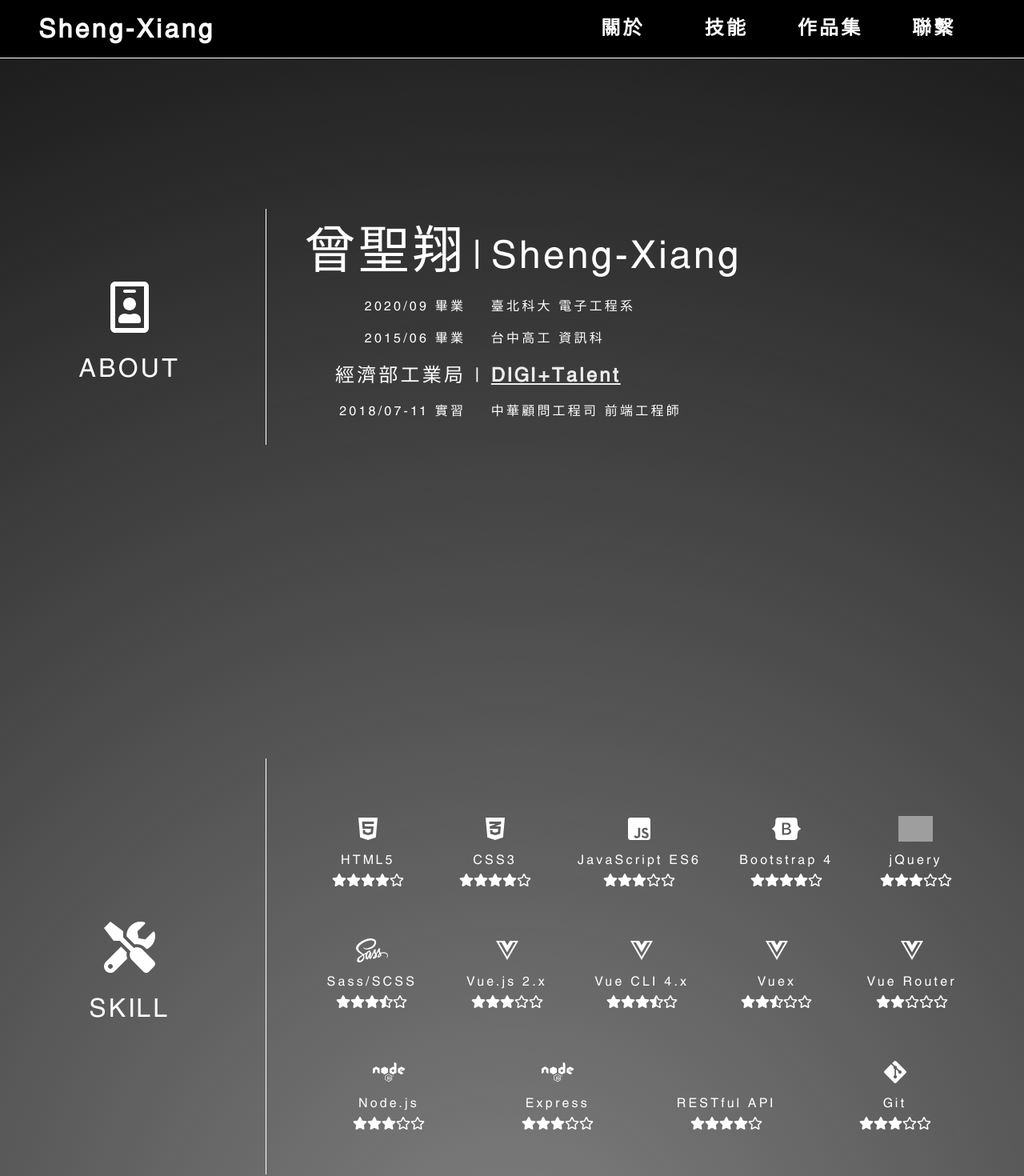
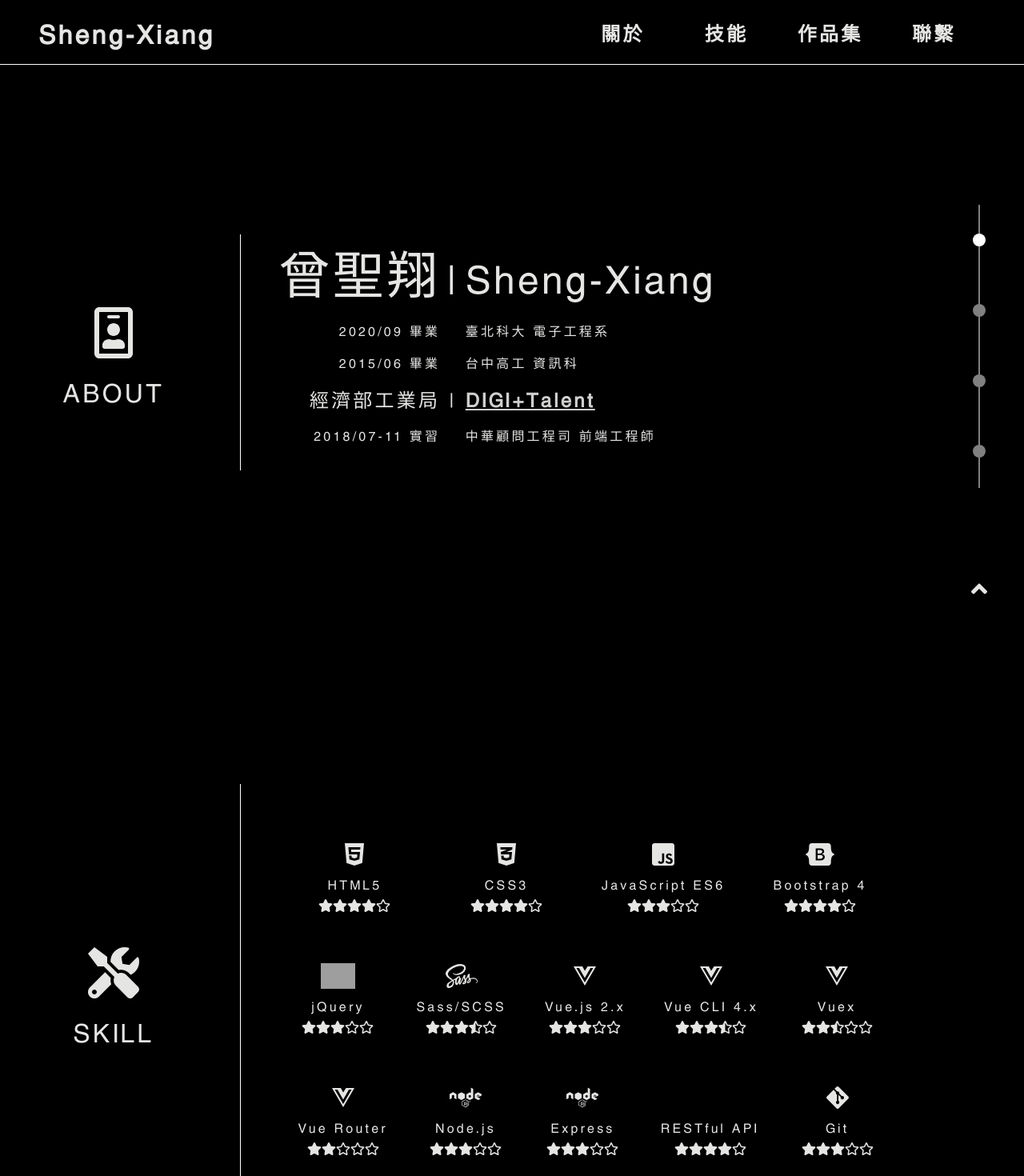
Before and after one commit to Sheng-Xiang/xiang, a Vue app: page / in a window 1280 px wide. Shown: the top 1470 px of the page at 80% size. Built offline with nearby package versions, Linux system fonts and the light colour scheme; grey boxes are pictures that could not be loaded; a web font is replaced by a local one.

Commit message:
add side bar

```diff
--- a/src/App.vue
+++ b/src/App.vue
@@ -7,12 +7,13 @@
 <script>
 import { mapMutations, mapGetters } from 'vuex'
 import $ from 'jquery'
-import gsap from 'gsap'
+import { gsap, Power1 } from 'gsap'
 
 export default {
     mounted() {
         let that = this
         let isMobileDevice = that.isMobileDevice()
+
         // 裝置判別
         if (isMobileDevice) {
             // 行動裝置
@@ -22,8 +23,12 @@ export default {
             $(() => {
                 const cursor = $('.cursor')
                 const html = $('html')
+                const side = $('#side')
+                const container = $('.container')
                 cursor.css('display', 'none')
                 html.css('cursor', 'auto')
+                side.css('display', 'none')
+                container.css('padding-right', '0rem')
             })
             //手指接觸螢幕
             document.addEventListener("touchstart", e => {
@@ -84,6 +89,22 @@ export default {
             $(() => {
                 const cursor = $('.cursor')
                 let scrollLock = true
+                const el = $('.item, .gotoTop, a')
+                // 游標縮放
+                el.on('mouseenter', () => {
+                    gsap.to(cursor, 0.3, {
+                        ease: Power1.easeOut,
+                        scale: 2.3,
+                        backgroundColor: 'rgba(255, 255, 255, 1)'
+                    })
+                })
+
+                el.on('mouseleave', () => {
+                    gsap.to(cursor, 0.3, {
+                        ease: Power1.easeOut,
+                        scale: 1
+                    })
+                })
                 // 滑鼠移動
                 $(document).bind('mousemove', e => {
                     let offset = $(window).scrollTop()
@@ -172,6 +193,7 @@ export default {
     src: url('./font/cwTeXYen-zhonly.ttf');
     unicode-range: U+4E00-9FFF; // 中文字型範圍
 }
+
 @font-face {
     font-family: 'custom-font';
     src: url('./font/Swansea-q3pd.ttf');
@@ -185,7 +207,6 @@ export default {
     -moz-osx-font-smoothing: grayscale;
     text-align: center;
     letter-spacing: 0.2rem;
-    color: #FFFFFF;
 }
 
 .cursor {
@@ -216,6 +237,16 @@ html {
 }
 
 body {
-    background: radial-gradient(circle, rgba(128, 128, 128, 1), rgba(0, 0, 0, 0.9));
+    margin: 0;
+    background: rgba(0, 0, 0, 1);
+    color: rgba(229, 229, 228, 1);
 }
+
+@media (min-width: 1025px) and (max-width: 1920px) {}
+
+@media (min-width: 801px) and (max-width: 1024px) {}
+
+@media (max-width: 800px) {}
+
+@media (max-width: 540px) {}
 </style>
--- a/src/components/About.vue
+++ b/src/components/About.vue
@@ -51,36 +51,18 @@
     </div>
 </template>
 <script>
-import $ from 'jquery'
-import { gsap, Power1 } from 'gsap'
-
 export default {
     name: 'About',
     mounted() {
         let vh = window.innerHeight * 0.01;
         document.documentElement.style.setProperty('--vh', `${vh}px`);
-        $(() => {
-            const cursor = $('.cursor')
-            const el = $('a')
-
-            el.on('mouseenter', () => {
-                gsap.to(cursor, 0.3, {
-                    ease: Power1.easeOut,
-                    scale: 2.3,
-                    backgroundColor: 'rgba(255, 255, 255, 1)'
-                })
-            })
-
-            el.on('mouseleave', () => {
-                gsap.to(cursor, 0.3, {
-                    ease: Power1.easeOut,
-                    scale: 1
-                })
-            })
-        })
+        let vw = window.innerWidth * 0.01;
+        document.documentElement.style.setProperty('--vw', `${vw}px`);
         window.addEventListener('resize', () => {
             let vh = window.innerHeight * 0.01;
             document.documentElement.style.setProperty('--vh', `${vh}px`);
+            let vw = window.innerWidth * 0.01;
+            document.documentElement.style.setProperty('--vw', `${vw}px`);
         });
     }
 }
@@ -91,13 +73,19 @@ export default {
     height: 100vh;
     height: calc(var(--vh, 1vh) * 100);
     width: 100%;
+    // background: rgba(26, 32, 45, 1);
 }
 
 .container {
     display: flex;
     justify-content: space-between;
     align-items: center;
-    height: inherit;
+    height: 90vh;
+    height: calc(var(--vh, 1vh) * 90);
+    padding-top: 10vh;
+    padding-top: calc(var(--vh, 1vh) * 10);
+    padding-right: 10vw;
+    padding-right: calc(var(--vw, 1vw) * 10 - 1rem);
 }
 
 .theme {
@@ -209,11 +197,10 @@ export default {
 @media (max-width: 800px) {
     .container {
         flex-direction: column;
+        padding-right: 0rem;
     }
 
     .theme {
-        margin-top: 10vh;
-        margin-top: calc(var(--vh, 1vh) * 10);
         padding: 1rem;
 
         .themeIcon {
@@ -312,6 +299,6 @@ export default {
 
 a {
     font-weight: bold;
-    color: rgba(255, 255, 255, 0.9);
+    color: rgba(229, 229, 228, 0.9);
 }
 </style>
--- a/src/components/Nav.vue
+++ b/src/components/Nav.vue
@@ -29,35 +29,12 @@
 <script>
 import { mapMutations } from 'vuex'
 import $ from 'jquery'
-import { gsap, Power1 } from 'gsap'
 
 export default {
     name: 'Nav',
     mounted() {
         let vh = window.innerHeight * 0.01;
         document.documentElement.style.setProperty('--vh', `${vh}px`);
-        let isMobileDevice = this.isMobileDevice()
-        if (!isMobileDevice) {
-            $(() => {
-                const cursor = $('.cursor')
-                const el = $('.menu .item')
-
-                el.on('mouseenter', () => {
-                    gsap.to(cursor, 0.3, {
-                        ease: Power1.easeOut,
-                        scale: 2.3,
-                        backgroundColor: 'rgba(255, 255, 255, 1)'
-                    })
-                })
-
-                el.on('mouseleave', () => {
-                    gsap.to(cursor, 0.3, {
-                        ease: Power1.easeOut,
-                        scale: 1
-                    })
-                })
-            })
-        }
         window.addEventListener('resize', () => {
             let vh = window.innerHeight * 0.01;
             document.documentElement.style.setProperty('--vh', `${vh}px`);
@@ -69,12 +46,7 @@ export default {
         }),
         scroll(index) {
             this.changeContentPosition(index)
-            $('html').scrollTop(index * $(window).innerHeight())
-        },
-        isMobileDevice() {
-            const mobileDevice = ['Android', 'webOS', 'iPhone', 'iPad', 'iPod', 'BlackBerry', 'Windows Phone']
-            let isMobileDevice = mobileDevice.some(e => navigator.userAgent.match(e))
-            return isMobileDevice
+            $('html').scrollTop(index * window.innerHeight)
         }
     }
 }
@@ -82,14 +54,15 @@ export default {
 <!-- Add "scoped" attribute to limit CSS to this component only -->
 <style scoped lang="scss">
 .nav {
+    z-index: 2;
     position: fixed;
     top: 0;
     height: 10vh;
     height: calc(var(--vh, 1vh) * 10);
     width: 100vw;
-    margin: -8px;
     border-bottom: 1px solid rgba(255, 255, 255, 1);
     background: rgba(0, 0, 0, 1);
+    color: rgba(229, 229, 228, 1);
     font-weight: bold;
 }
 
--- /dev/null
+++ b/src/components/Side.vue
@@ -0,0 +1,136 @@
+<template>
+    <div id="side">
+        <div class="container">
+            <div class="bar">
+                <div class="circle"></div>
+                <div class="circle"></div>
+                <div class="circle"></div>
+                <div class="circle"></div>
+            </div>
+            <div class="gotoTop" @click="scroll(0)">
+                <font-awesome-icon :icon="['fas', 'angle-up']" />
+            </div>
+        </div>
+    </div>
+</template>
+<script>
+import { mapMutations, mapGetters } from 'vuex'
+import $ from 'jquery'
+
+export default {
+    name: 'Side',
+    mounted() {
+        let vh = window.innerHeight * 0.01;
+        document.documentElement.style.setProperty('--vh', `${vh}px`);
+        let vw = window.innerWidth * 0.01;
+        document.documentElement.style.setProperty('--vw', `${vw}px`);
+        window.addEventListener('resize', () => {
+            let vh = window.innerHeight * 0.01;
+            document.documentElement.style.setProperty('--vh', `${vh}px`);
+            let vw = window.innerWidth * 0.01;
+            document.documentElement.style.setProperty('--vw', `${vw}px`);
+        });
+        document.getElementsByClassName('circle')[this.getContentPosition].style['background'] = 'rgba(255, 255, 255, 1)'
+
+        console.log($(window).innerHeight())
+        console.log(window.innerHeight)
+    },
+    computed: {
+        ...mapGetters({
+            getContentPosition: 'getContentPosition'
+        })
+    },
+    watch: {
+        getContentPosition(val, oldVal) {
+            let circle = document.getElementsByClassName('circle')
+            const now = 'rgba(255, 255, 255, 1)'
+            const other = 'rgba(128, 128, 128, 1)'
+            circle[val].style['background'] = now
+            circle[oldVal].style['background'] = other
+        }
+    },
+    methods: {
+        ...mapMutations({
+            changeContentPosition: 'changeContentPosition'
+        }),
+        scroll(index) {
+            this.changeContentPosition(index)
+            $('html').scrollTop(index * window.innerHeight)
+        }
+    }
+}
+</script>
+<!-- Add "scoped" attribute to limit CSS to this component only -->
+<style scoped lang="scss">
+#side {
+    z-index: 1;
+    position: fixed;
+    top: 0;
+    right: 0;
+    height: 100vh;
+    height: calc(var(--vh, 1vh) * 100);
+    width: 10vw;
+    width: calc(var(--vw, 1vw) * 10);
+    margin: -8px;
+    font-weight: bold;
+}
+
+.container {
+    display: flex;
+    // flex-direction: column;
+    justify-content: center;
+    align-items: center;
+    height: inherit;
+}
+
+.bar {
+    display: flex;
+    flex-direction: column;
+    justify-content: space-around;
+    align-items: center;
+    height: 44vh;
+    height: calc(var(--vh, 1vh) * 44);
+    margin-top: 10vh;
+    margin-top: calc(var(--vh, 1vh) * 10);
+
+    &::after {
+        position: absolute;
+        top: 33vh;
+        top: calc(var(--vh, 1vh) * 33);
+        height: 44vh;
+        height: calc(var(--vh, 1vh) * 44);
+        left: 50%;
+        border: 1px solid rgba(128, 128, 128, 1);
+        content: '';
+        margin-left: -1px;
+    }
+}
+
+.circle {
+    width: 1rem;
+    height: 1rem;
+    border-radius: 50%;
+    background: rgba(128, 128, 128, 1);
+    box-shadow: none;
+    z-index: 1
+}
+
+.gotoTop {
+    position: absolute;
+    bottom: 5vh;
+    bottom: calc(var(--vh, 1vh) * 5);
+    font-size: 2rem;
+}
+
+@media (min-width: 1025px) and (max-width: 1920px) {}
+
+@media (min-width: 801px) and (max-width: 1024px) {}
+
+@media (max-width: 800px) {
+    #side {
+        display: none;
+    }
+}
+
+@media (max-width: 540px) {}
+</style>
--- a/src/components/Skill.vue
+++ b/src/components/Skill.vue
@@ -136,9 +136,13 @@ export default {
     mounted() {
         let vh = window.innerHeight * 0.01;
         document.documentElement.style.setProperty('--vh', `${vh}px`);
+        let vw = window.innerWidth * 0.01;
+        document.documentElement.style.setProperty('--vw', `${vw}px`);
         window.addEventListener('resize', () => {
             let vh = window.innerHeight * 0.01;
             document.documentElement.style.setProperty('--vh', `${vh}px`);
+            let vw = window.innerWidth * 0.01;
+            document.documentElement.style.setProperty('--vw', `${vw}px`);
         });
     }
 }
@@ -149,13 +153,19 @@ export default {
     height: 100vh;
     height: calc(var(--vh, 1vh) * 100);
     width: 100%;
+    // background: rgba(208, 168, 102, 1);
 }
 
 .container {
     display: flex;
     justify-content: space-between;
     align-items: center;
-    height: inherit;
+    height: 90vh;
+    height: calc(var(--vh, 1vh) * 90);
+    padding-top: 10vh;
+    padding-top: calc(var(--vh, 1vh) * 10);
+    padding-right: 10vw;
+    padding-right: calc(var(--vw, 1vw) * 10 - 1rem);
 }
 
 .theme {
@@ -193,12 +203,11 @@ export default {
         display: flex;
         justify-content: center;
         align-items: center;
-
     }
 
     &:hover {
         transform: scale(1.5);
-        color: rgba(255, 215, 0, 1);
+        // color: rgba(255, 215, 0, 1);
 
         .solidStar {
             animation-name: spin;
@@ -228,11 +237,10 @@ export default {
 @media (max-width: 800px) {
     .container {
         flex-direction: column;
+        padding-right: 0rem;
     }
 
     .theme {
-        margin-top: 10vh;
-        margin-top: calc(var(--vh, 1vh) * 10);
         padding: 1rem;
 
         .themeIcon {
@@ -241,7 +249,9 @@ export default {
     }
 
     .content {
+        flex-direction: column;
         border-left: 0px;
+        padding: 2rem;
         align-items: center;
         width: 100%;
     }
--- a/src/main.js
+++ b/src/main.js
@@ -5,7 +5,7 @@ import store from './store'
 
 // using font awesome in vue
 import { library } from '@fortawesome/fontawesome-svg-core'
-import { faStar as fasStar, faStarHalfAlt, faTools, faBookOpen, faMobileAlt } from '@fortawesome/free-solid-svg-icons'
+import { faStar as fasStar, faStarHalfAlt, faTools, faBookOpen, faMobileAlt, faAngleUp } from '@fortawesome/free-solid-svg-icons'
 import { faStar as farStar, faIdBadge, faAddressBook, faEnvelope } from '@fortawesome/free-regular-svg-icons'
 import { faHtml5, faCss3Alt, faJsSquare, faBootstrap, faSass, faVuejs, faNode, faGitAlt, faGithub } from '@fortawesome/free-brands-svg-icons'
 import { FontAwesomeIcon } from '@fortawesome/vue-fontawesome'
@@ -13,6 +13,7 @@ import { FontAwesomeIcon } from '@fortawesome/vue-fontawesome'
 library.add(faIdBadge, faTools, faBookOpen, faAddressBook)
 library.add(fasStar, farStar, faStarHalfAlt, faHtml5, faCss3Alt, faJsSquare, faBootstrap, faSass, faVuejs, faNode, faGitAlt)
 library.add(faEnvelope, faGithub, faMobileAlt)
+library.add(faAngleUp)
 
 Vue.component('font-awesome-icon', FontAwesomeIcon)
 // using font awesome in vue
--- a/src/views/Home.vue
+++ b/src/views/Home.vue
@@ -5,6 +5,7 @@
         <Skill />
         <Portfolio />
         <Contact />
+        <Side />
     </div>
 </template>
 <script>
@@ -14,6 +15,7 @@ import About from '@/components/About.vue'
 import Skill from '@/components/Skill.vue'
 import Portfolio from '@/components/Portfolio.vue'
 import Contact from '@/components/Contact.vue'
+import Side from '@/components/Side.vue'
 
 export default {
     name: 'Home',
@@ -22,7 +24,8 @@ export default {
         About,
         Skill,
         Portfolio,
-        Contact
+        Contact,
+        Side
     }
 }
 </script>
```
Also changed, not shown: src/components/Contact.vue (+33 -3 lines), src/components/Portfolio.vue (+13 -3 lines).
